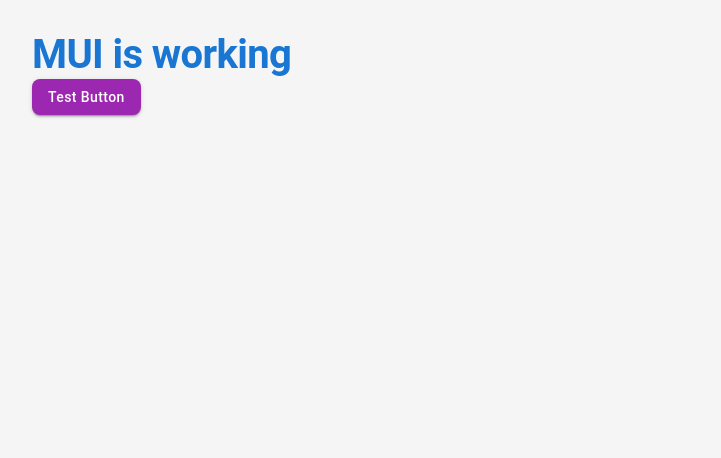
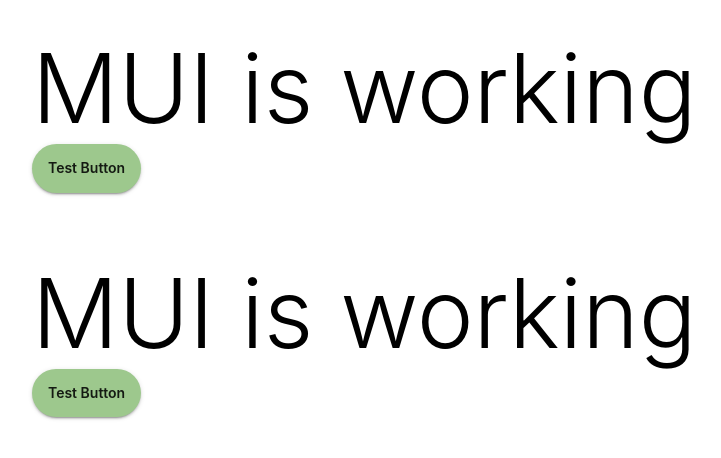
Before and after one commit to MOHAMMEDAAKIB/Code3X_CREATIVE_ASSESSMENT, a React (Vite) app: page / in a window 1280 px wide. Shown: the top 458 px of the page, without its empty margins (0-721 px from the left). Built offline with nearby package versions, Linux system fonts and the light colour scheme.

Commit message:
feat: ui set up

```diff
--- a/src/App.tsx
+++ /dev/null
@@ -1,16 +0,0 @@
-import { Button, Typography, Box } from '@mui/material';
-
-function App() {
-  return (
-    <Box sx={{ p: 4 }}>
-      <Typography variant="h1" color="primary">
-        MUI is working
-      </Typography>
-      <Button variant="contained" color="secondary">
-        Test Button
-      </Button>
-    </Box>
-  );
-}
-
-export default App;
--- a/src/index.css
+++ /dev/null
@@ -1,111 +0,0 @@
-:root {
-  --text: #6b6375;
-  --text-h: #08060d;
-  --bg: #fff;
-  --border: #e5e4e7;
-  --code-bg: #f4f3ec;
-  --accent: #aa3bff;
-  --accent-bg: rgba(170, 59, 255, 0.1);
-  --accent-border: rgba(170, 59, 255, 0.5);
-  --social-bg: rgba(244, 243, 236, 0.5);
-  --shadow:
-    rgba(0, 0, 0, 0.1) 0 10px 15px -3px, rgba(0, 0, 0, 0.05) 0 4px 6px -2px;
-
-  --sans: system-ui, 'Segoe UI', Roboto, sans-serif;
-  --heading: system-ui, 'Segoe UI', Roboto, sans-serif;
-  --mono: ui-monospace, Consolas, monospace;
-
-  font: 18px/145% var(--sans);
-  letter-spacing: 0.18px;
-  color-scheme: light dark;
-  color: var(--text);
-  background: var(--bg);
-  font-synthesis: none;
-  text-rendering: optimizeLegibility;
-  -webkit-font-smoothing: antialiased;
-  -moz-osx-font-smoothing: grayscale;
-
-  @media (max-width: 1024px) {
-    font-size: 16px;
-  }
-}
-
-@media (prefers-color-scheme: dark) {
-  :root {
-    --text: #9ca3af;
-    --text-h: #f3f4f6;
-    --bg: #16171d;
-    --border: #2e303a;
-    --code-bg: #1f2028;
-    --accent: #c084fc;
-    --accent-bg: rgba(192, 132, 252, 0.15);
-    --accent-border: rgba(192, 132, 252, 0.5);
-    --social-bg: rgba(47, 48, 58, 0.5);
-    --shadow:
-      rgba(0, 0, 0, 0.4) 0 10px 15px -3px, rgba(0, 0, 0, 0.25) 0 4px 6px -2px;
-  }
-
-  #social .button-icon {
-    filter: invert(1) brightness(2);
-  }
-}
-
-#root {
-  width: 1126px;
-  max-width: 100%;
-  margin: 0 auto;
-  text-align: center;
-  border-inline: 1px solid var(--border);
-  min-height: 100svh;
-  display: flex;
-  flex-direction: column;
-  box-sizing: border-box;
-}
-
-body {
-  margin: 0;
-}
-
-h1,
-h2 {
-  font-family: var(--heading);
-  font-weight: 500;
-  color: var(--text-h);
-}
-
-h1 {
-  font-size: 56px;
-  letter-spacing: -1.68px;
-  margin: 32px 0;
-  @media (max-width: 1024px) {
-    font-size: 36px;
-    margin: 20px 0;
-  }
-}
-h2 {
-  font-size: 24px;
-  line-height: 118%;
-  letter-spacing: -0.24px;
-  margin: 0 0 8px;
-  @media (max-width: 1024px) {
-    font-size: 20px;
-  }
-}
-p {
-  margin: 0;
-}
-
-code,
-.counter {
-  font-family: var(--mono);
-  display: inline-flex;
-  border-radius: 4px;
-  color: var(--text-h);
-}
-
-code {
-  font-size: 15px;
-  line-height: 135%;
-  padding: 4px 8px;
-  background: var(--code-bg);
-}
--- a/src/main.tsx
+++ b/src/main.tsx
@@ -3,12 +3,14 @@
 import { ThemeProvider } from '@mui/material/styles';
 import CssBaseline from '@mui/material/CssBaseline';
 import theme from './theme/theme';
-import App from './App';
+import App from './pages/App';
+{/*import LoginPage from './pages/loginpage';*/}
 
 ReactDOM.createRoot(document.getElementById('root')!).render(
   <React.StrictMode>
     <ThemeProvider theme={theme}>
       <CssBaseline />
+      {/* <LoginPage /> */}
       <App />
     </ThemeProvider>
   </React.StrictMode>
--- /dev/null
+++ b/src/pages/App.tsx
@@ -0,0 +1,26 @@
+import { Button, Typography, Box } from '@mui/material';
+
+function App() {
+  return (
+    <>
+      <Box sx={{ p: 4 }}>
+        <Typography variant="h1" color="primary">
+          MUI is working
+        </Typography>
+        <Button variant="contained" color="secondary">
+          Test Button
+        </Button>
+      </Box>
+      <Box sx={{ p: 4 }}>
+        <Typography variant="h1" color="primary">
+          MUI is working
+        </Typography>
+        <Button variant="contained" color="secondary">
+          Test Button
+        </Button>
+      </Box>
+    </>
+  );
+}
+
+export default App;
--- a/src/theme/theme.ts
+++ b/src/theme/theme.ts
@@ -1,27 +1,81 @@
 import { createTheme } from '@mui/material/styles';
 
 const theme = createTheme({
+
+  // Define the color palette for the theme
   palette: {
-    mode: 'light', // or 'dark'
     primary: {
-      main: '#1976d2',
+      main: '#000000',
     },
     secondary: {
-      main: '#9c27b0',
+      main: '#9DC88D',
     },
     background: {
-      default: '#f5f5f5',
-      paper: '#ffffff',
+      default: '#FFFFFF',
+      paper: '#EAF3E9',
+    },
+    text: {
+      primary: '#1A1A1A',
+      secondary: '#8A8A8A',
     },
   },
+
+  // Define typography settings for the theme
   typography: {
-    fontFamily: '"Roboto", "Helvetica", "Arial", sans-serif',
-    h1: { fontSize: '2.5rem', fontWeight: 600 },
-    h2: { fontSize: '2rem', fontWeight: 600 },
-    button: { textTransform: 'none' }, // stops MUI from auto-uppercasing buttons
+    fontFamily: '"Inter", "Poppins", sans-serif',
+    h4: {
+      fontWeight: 800,
+    },
   },
   shape: {
-    borderRadius: 8,
+    borderRadius: 50,
+  },
+
+  // Define component-specific styles for the theme
+  components: {
+    MuiTextField: {
+      styleOverrides: {
+        root: {
+          '& .MuiOutlinedInput-root': {
+            borderRadius: 50,
+            paddingLeft: 8,
+          },
+        },
+      },
+    },
+    MuiButton: {
+      styleOverrides: {
+        root: {
+          borderRadius: 50,
+          textTransform: 'none',
+          fontWeight: 600,
+          paddingTop: 12,
+          paddingBottom: 12,
+        },
+      },
+      variants: [
+        {
+          props: { variant: 'contained', color: 'primary' },
+          style: {
+            backgroundColor: '#000000',
+            '&:hover': {
+              backgroundColor: '#1a1a1a',
+            },
+          },
+        },
+      ],
+    },
+    MuiIconButton: {
+      styleOverrides: {
+        root: {
+          backgroundColor: '#000000',
+          color: '#FFFFFF',
+          '&:hover': {
+            backgroundColor: '#1a1a1a',
+          },
+        },
+      },
+    },
   },
 });
 
```
Also changed, not shown: src/App.css (deleted, +0 -184 lines), src/pages/loginpage.tsx (added), src/theme/IMG_20260919_185321.jpg (added), 1 other file (tests, documents, lock files or other folders).
